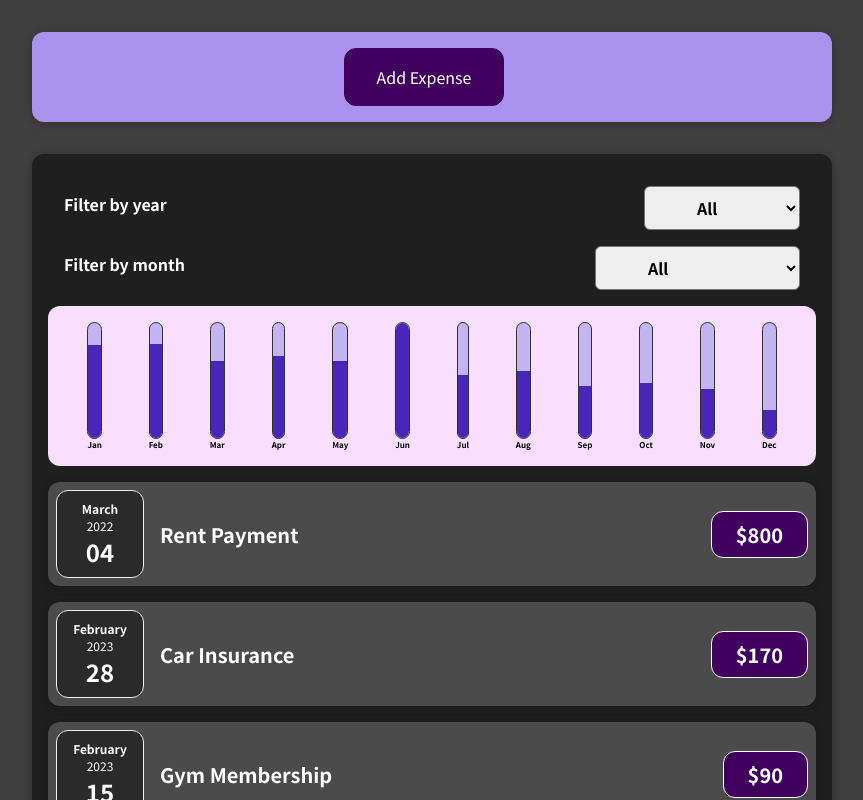
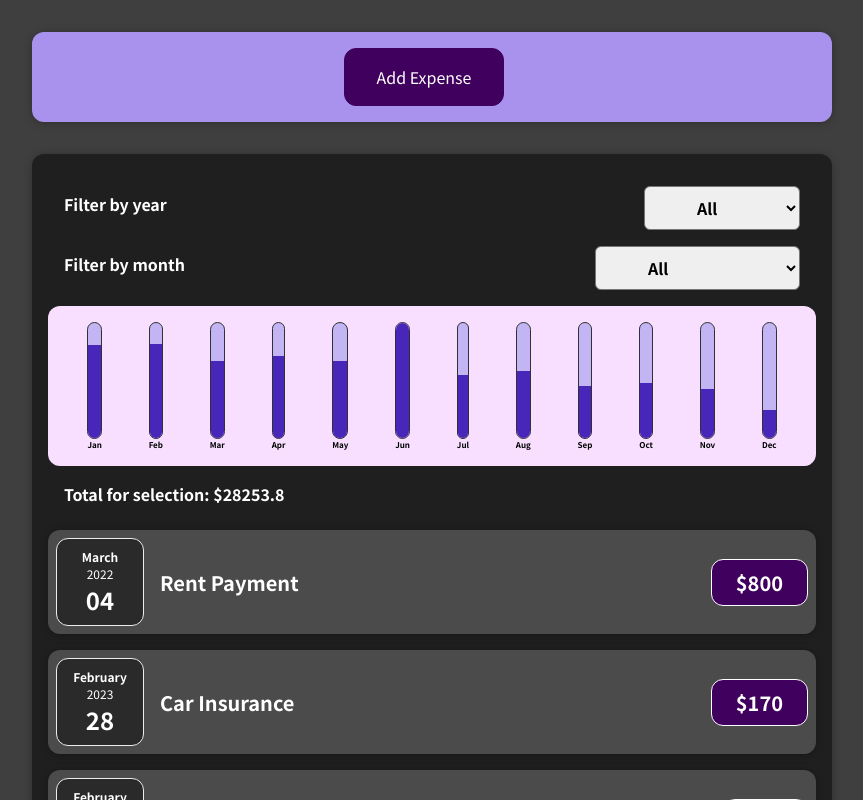
Before and after one commit to dex-devries/finance-app, a React (Create React App) app: page / in a window 1280 px wide. Shown: the top 800 px of the page, without its empty margins (208-1071 px from the left). Built offline with nearby package versions, Linux system fonts and the light colour scheme.

Commit message:
Added Total component to Expenses Calculate total for selection and pass prop to Total.js

```diff
--- a/src/components/Expenses/Expenses.js
+++ b/src/components/Expenses/Expenses.js
@@ -3,6 +3,7 @@ import Card from "../UI/Card";
 import ExpensesFilter from "./ExpensesFilter";
 import ExpensesChart from "./ExpensesChart";
 import "./Expenses.css";
+import Total from "./Total";
 import React, { useState } from "react";
 
 const Expenses = (props) => {
@@ -25,6 +26,12 @@ const Expenses = (props) => {
     filteredExpenses = filteredExpenses.filter(
       expense => expense.date.getMonth().toString() === filterMonth
     );
+  }
+
+  // after filtering, calculate total to pass to Total.js
+  let total = 0;
+  for (const expense of filteredExpenses) {
+    total += expense.amount;
   }
 
   // Test
@@ -57,6 +64,7 @@ const Expenses = (props) => {
         />
       </div>
       <ExpensesChart expenses={filteredExpenses} />
+      <Total total={total} />
       <ExpenseList items={filteredExpenses} />
     </Card>
   );
```
